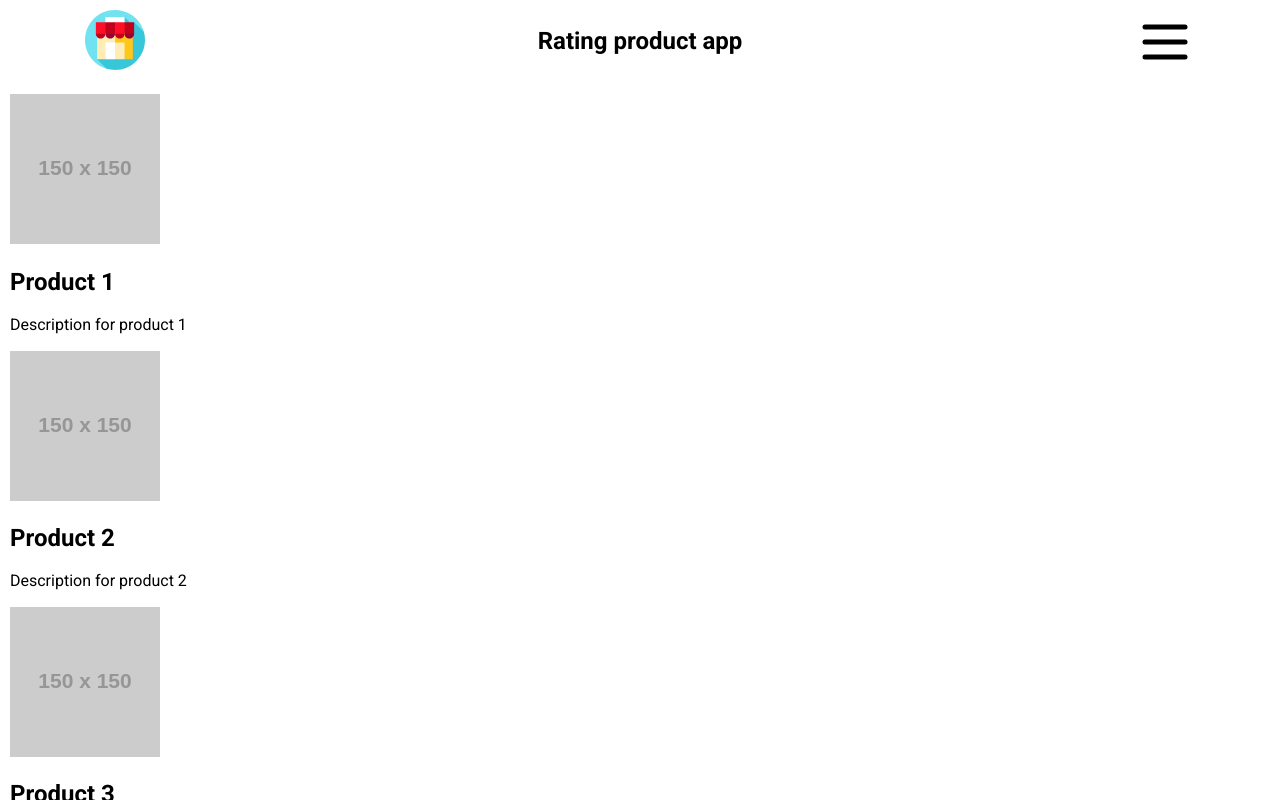
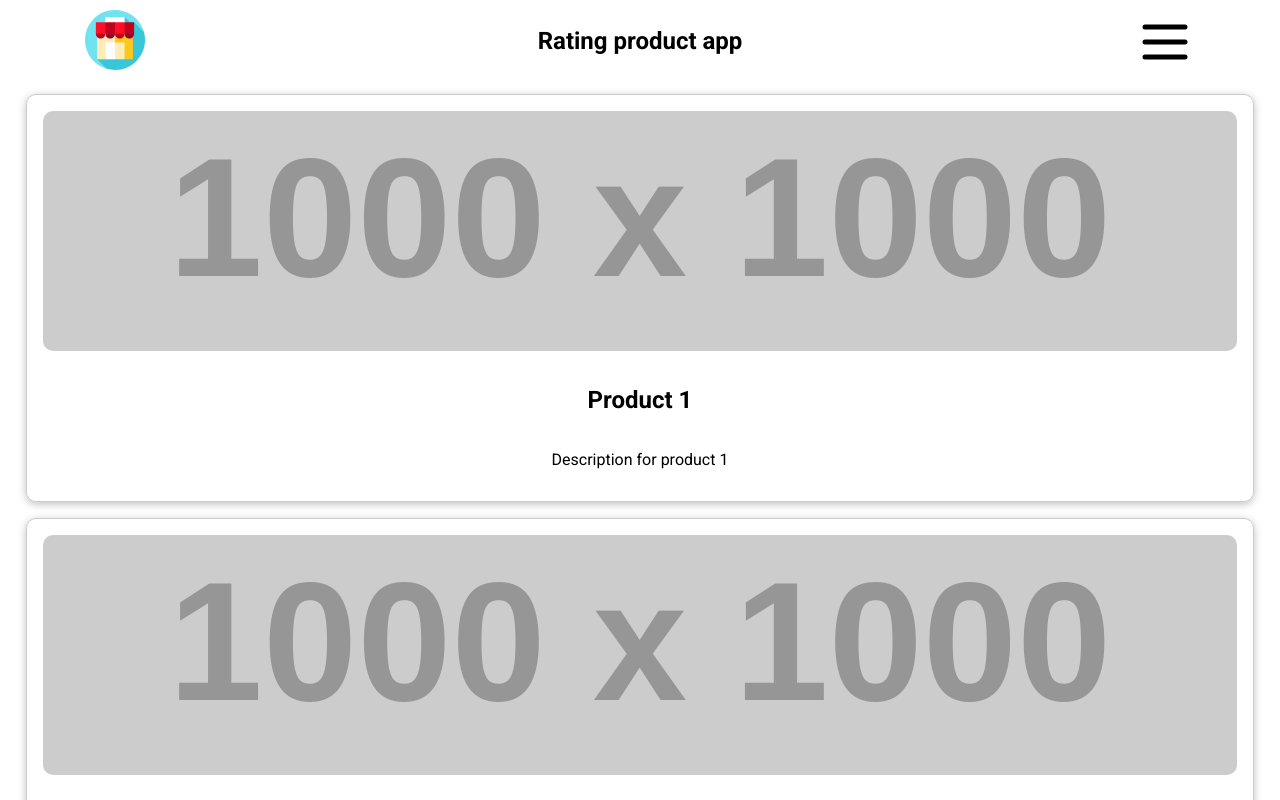
Before and after one commit to jdburgos/rating-product-app, a React (Vite) app: page / in a window 1280 px wide. Shown: the top 800 px of the page. Built offline with nearby package versions, Linux system fonts and the light colour scheme.

Commit message:
feat: add Product styles and behaviors

```diff
--- a/src/components/Header/Header.module.css
+++ b/src/components/Header/Header.module.css
@@ -15,7 +15,7 @@
   scale: 1.1;
 }
 
-.logo img {
+.logo__img {
   min-height: 60px;
   max-height: 60px;
 }
--- a/src/components/Header/Header.tsx
+++ b/src/components/Header/Header.tsx
@@ -9,7 +9,9 @@ interface HeaderProps {
 export const Header: FC<HeaderProps>  = ({ onClickMenu }) => {
   return (
       <header className={styles.header}>
-          <Link className={styles.logo} to="/"><img src="/shop.svg" alt="Rating product app"/></Link>
+          <Link className={styles.logo} to="/">
+              <img src="/shop.svg" alt="Rating product app" className={styles['logo__img']}/>
+          </Link>
           <h1 className={styles.title}>Rating product app</h1>
           <img src="/menu-icon.svg" alt="Menu" className={styles['menu-button']} onClick={onClickMenu}/>
       </header>
--- /dev/null
+++ b/src/components/Product/Product.module.css
@@ -0,0 +1,24 @@
+.product {
+    display: flex;
+    flex-direction: column;
+    align-items: center;
+    justify-content: center;
+    padding: 1rem;
+    margin: 1rem;
+    border: 1px solid #ccc;
+    border-radius: 10px;
+    box-shadow: 0 2px 8px rgba(0, 0, 0, 0.26);
+    transition: 0.3s;
+}
+
+.product:hover {
+    scale: 1.02;
+}
+
+.product__image {
+    width: 100%;
+    height: 15rem;
+    object-fit: cover;
+    border-radius: 10px;
+    margin-bottom: 1rem;
+}
--- a/src/components/Product/Product.tsx
+++ b/src/components/Product/Product.tsx
@@ -1,14 +1,14 @@
 import { FC } from "react";
 import { IProduct } from "@/interfaces/product.interface.ts";
-
+import styles from "./Product.module.css";
 interface ProductProps {
   product: IProduct;
 }
 
 export const Product: FC<ProductProps> = ({ product }) => {
   return (
-    <div className="product">
-      <img src={product.image} alt={product.name} />
+    <div className={styles.product}>
+      <img className={styles['product__image']} src={product.image} alt={product.name} />
       <h2>{product.name}</h2>
       <p>{product.description}</p>
     </div>
--- a/src/components/ProductList/ProductList.tsx
+++ b/src/components/ProductList/ProductList.tsx
@@ -6,61 +6,61 @@ export const ProductList = () => {
       id: "a7416f2d-1d42-4792-ba61-c54889cd6d66",
       name: "Product 1",
       description: "Description for product 1",
-      image: "https://via.placeholder.com/150",
+      image: "https://via.placeholder.com/1000",
     },
     {
       id: "3506bbef-e2da-4535-a0bb-e50d5be28b87",
       name: "Product 2",
       description: "Description for product 2",
-      image: "https://via.placeholder.com/150",
+      image: "https://via.placeholder.com/1000",
     },
     {
       id: "2efaf9e9-1508-4f6f-9734-effd187baa3f",
       name: "Product 3",
       description: "Description for product 3",
-      image: "https://via.placeholder.com/150",
+      image: "https://via.placeholder.com/1000",
     },
     {
       id: "187eaa5f-ac60-4ad0-b480-6b983b1e4b78",
       name: "Product 4",
       description: "Description for product 4",
-      image: "https://via.placeholder.com/150",
+      image: "https://via.placeholder.com/1000",
     },
     {
       id: "d2782d2d-84aa-443b-92d9-9c644c5ad293",
       name: "Product 5",
       description: "Description for product 5",
-      image: "https://via.placeholder.com/150",
+      image: "https://via.placeholder.com/1000",
     },
     {
       id: "19731b46-481e-46eb-814b-84667809728a",
       name: "Product 6",
       description: "Description for product 6",
-      image: "https://via.placeholder.com/150",
+      image: "https://via.placeholder.com/1000",
     },
     {
       id: "efc6c7dc-ea9f-4110-b769-b477b5bef9f5",
       name: "Product 7",
       description: "Description for product 7",
-      image: "https://via.placeholder.com/150",
+      image: "https://via.placeholder.com/1000",
     },
     {
       id: "5a434a41-1763-43a5-88bf-09302fc9290b",
       name: "Product 8",
       description: "Description for product 8",
-      image: "https://via.placeholder.com/150",
+      image: "https://via.placeholder.com/1000",
     },
     {
       id: "78614342-e367-475a-90a0-57ecc9b9f2c5",
       name: "Product 9",
       description: "Description for product 9",
-      image: "https://via.placeholder.com/150",
+      image: "https://via.placeholder.com/1000",
     },
     {
       id: "06c87d3c-b335-4acc-8146-7604152576e0",
       name: "Product 10",
       description: "Description for product 10",
-      image: "https://via.placeholder.com/150",
+      image: "https://via.placeholder.com/1000",
     },
   ];
 
--- a/src/components/Sidebar/Sidebar.module.css
+++ b/src/components/Sidebar/Sidebar.module.css
@@ -9,6 +9,9 @@
     flex-direction: column;
     align-items: flex-end;
     padding: 10px 30px 10px 10px;
+    -webkit-box-shadow: -4px 0px 7px -1px rgba(0,0,0,0.3);
+    -moz-box-shadow: -4px 0px 7px -1px rgba(0,0,0,0.3);
+    box-shadow: -4px 0px 7px -1px rgba(0,0,0,0.3);
 }
 
 .close-icon {
@@ -27,7 +30,7 @@
     flex-direction: column;
 }
 
-.menu-link {
+.navigation__link {
     color: white;
     text-decoration: none;
     font-size: 1.5rem;
@@ -35,6 +38,6 @@
     transition: 0.3s;
 }
 
-.menu-link:hover {
+.navigation__link:hover {
     scale: 1.1;
 }
--- a/src/components/Sidebar/Sidebar.tsx
+++ b/src/components/Sidebar/Sidebar.tsx
@@ -11,8 +11,8 @@ export const Sidebar: FC<SidebarProps>  = ({ onClickMenu }) => {
     <aside className={styles.sidebar}>
       <span className={styles['close-icon']} onClick={onClickMenu}>X</span>
       <nav className={styles.navigation}>
-        <Link className={styles['menu-link']} to="/">Home</Link>
-        <Link className={styles['menu-link']} to="/liked">Liked</Link>
+        <Link className={styles['navigation__link']} to="/">Home</Link>
+        <Link className={styles['navigation__link']} to="/liked">Liked</Link>
       </nav>
     </aside>
   );
```
